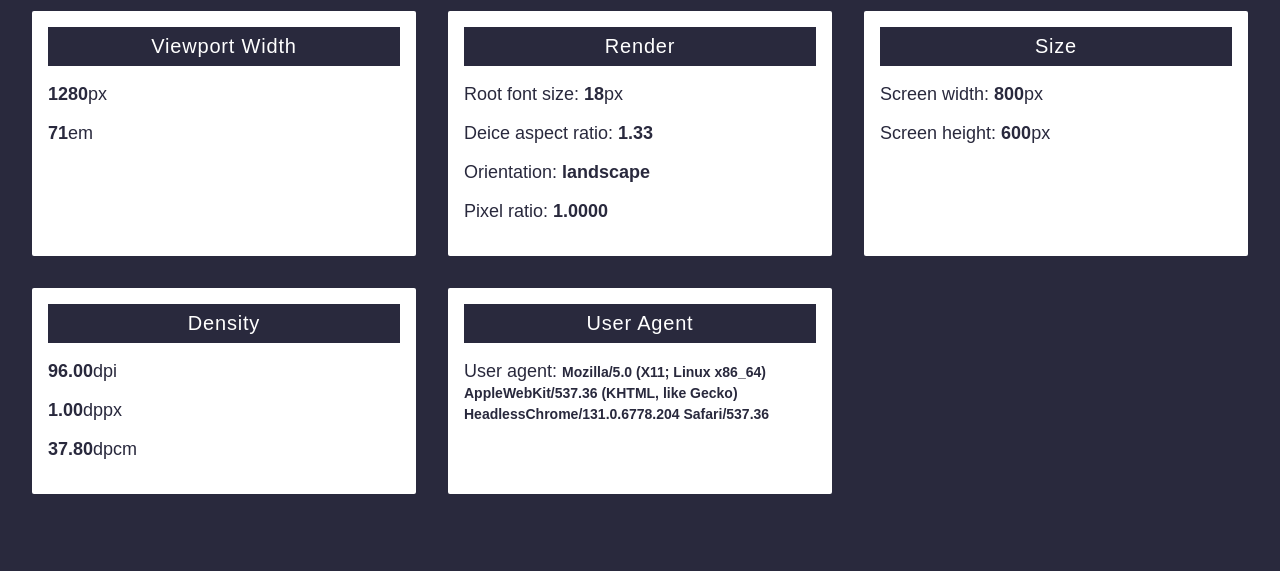
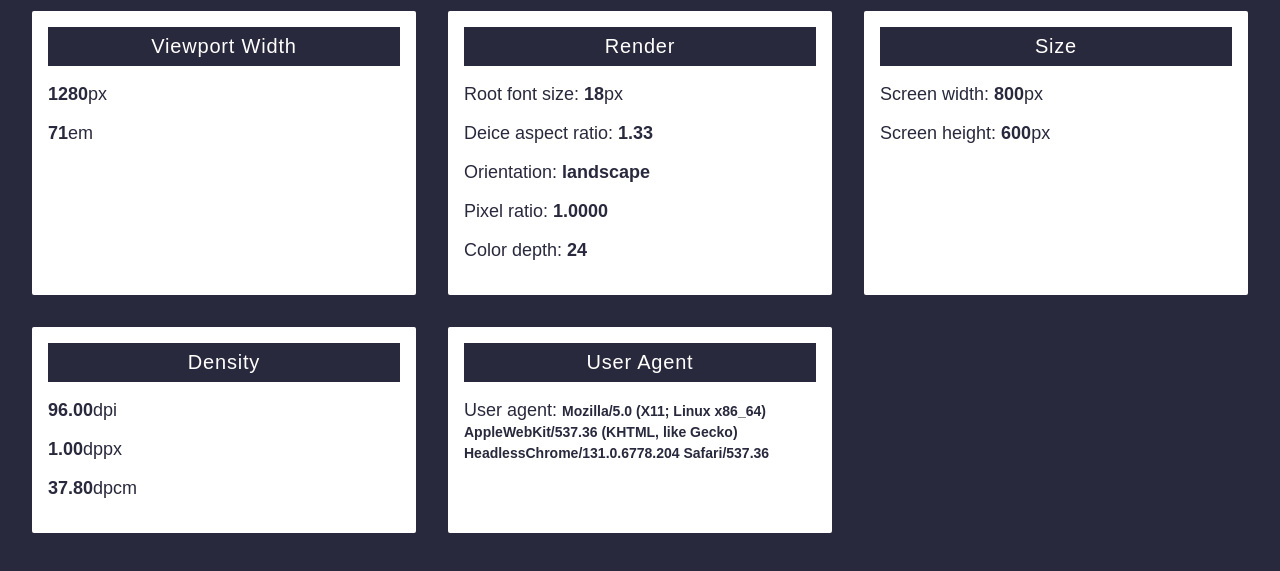
Before and after one commit to justingolden21/screeninfo, a plain HTML site: page index.html in a window 1280 px wide. Shown: the part 95-666 px from the top of the page. Drawn offline with Linux system fonts and the light colour scheme.

Commit message:
Add color depth

```diff
--- a/index.html
+++ b/index.html
@@ -101,6 +101,7 @@
     <p>Deice aspect ratio: <span id="deviceAspectRatio"></span></p>
     <p>Orientation: <span class="portrait">portrait</span><span class="landscape">landscape</span></p>
     <p>Pixel ratio: <span id="pixelRatio"></span></p>
+    <p>Color depth: <span id="colorDepth"></span></p>
   </div>
 
   <div>
@@ -173,6 +174,10 @@
     const pixelRatio = (window.devicePixelRatio || window.screen.availWidth / document.documentElement.clientWidth).toFixed(4);
     document.getElementById("pixelRatio").innerText = pixelRatio;
 
+    // color depth
+    const colorDepth = screen.colorDepth;
+    document.getElementById("colorDepth").innerText = colorDepth;
+
     // user agent
     const userAgent = navigator.userAgent;
     document.getElementById("userAgent").innerText = userAgent;
```
